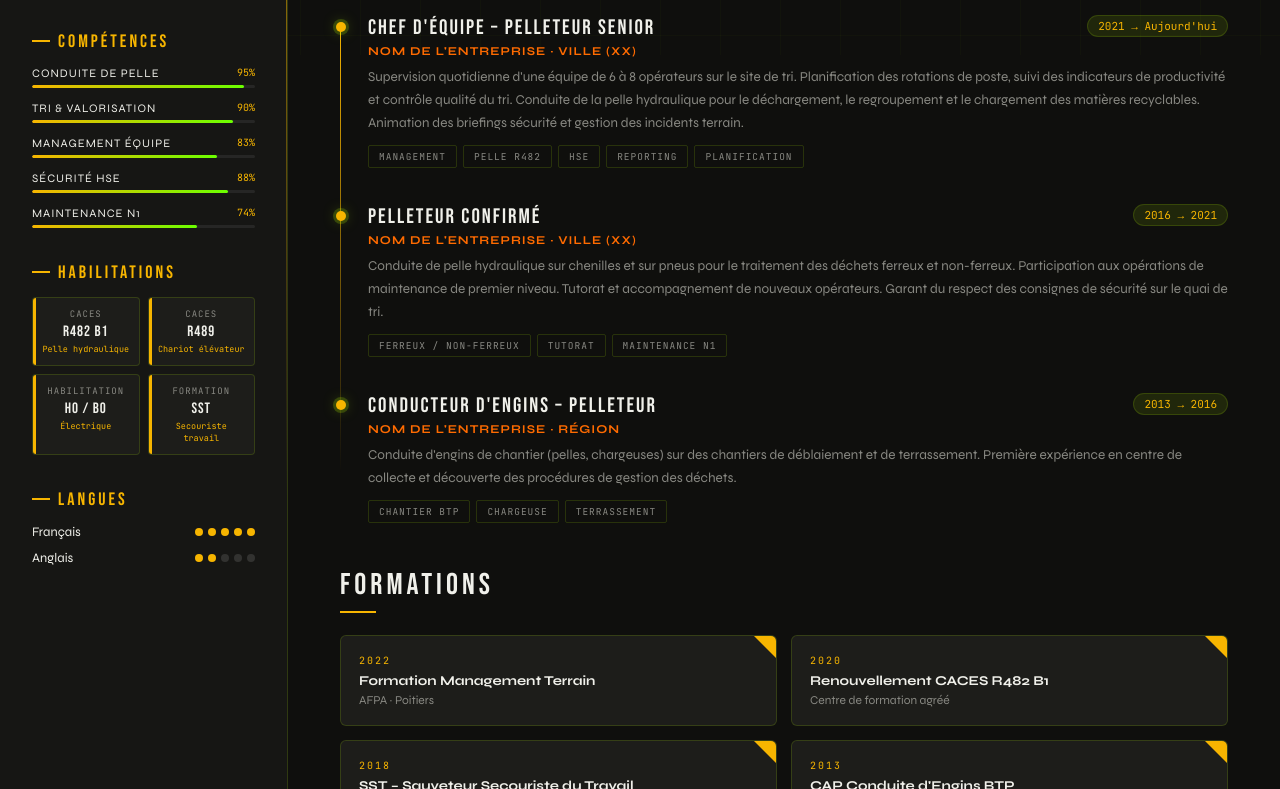
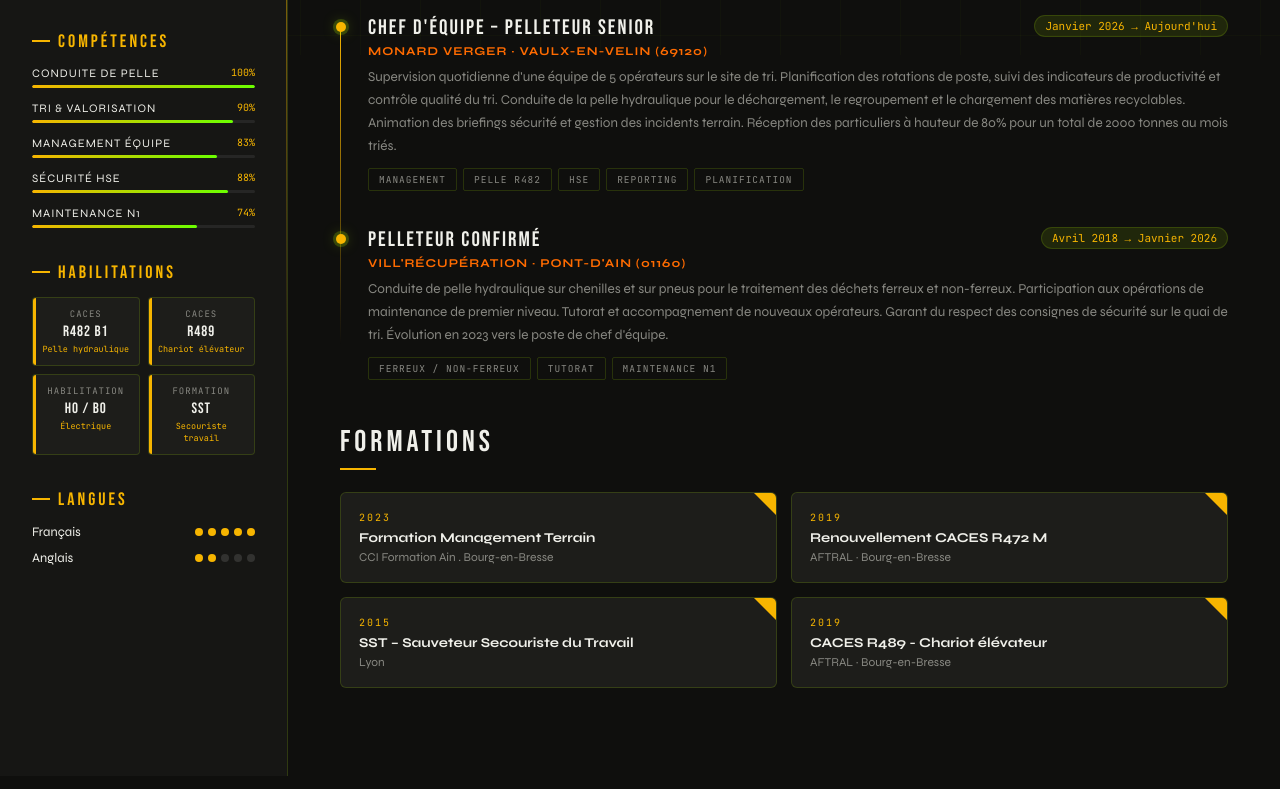
Before and after one commit to Anthony-Delacourt/CV, a plain HTML site: page index.html in a window 1280 px wide. Shown: the part 745-1534 px from the top of the page. Drawn offline with Linux system fonts and the light colour scheme.

Commit message:
personnalisation du CV

```diff
--- a/index.html
+++ b/index.html
@@ -54,7 +54,7 @@
             </li>
             <li class="citem">
               <span class="cicon">✉</span
-              ><a href="mailto:prenom.nom@email.fr">tonyrex@hotmailfr</a>
+              ><a href="mailto:prenom.nom@email.fr">tonyrex38@hotmail.fr</a>
             </li>
             <li class="citem">
               <span class="cicon">📍</span
@@ -73,10 +73,10 @@
           <div class="sk-item">
             <div class="sk-hd">
               <span class="sk-name">Conduite de pelle</span
-              ><span class="sk-pct">95%</span>
+              ><span class="sk-pct">100%</span>
             </div>
             <div class="sk-track">
-              <div class="sk-bar" data-width="95"></div>
+              <div class="sk-bar" data-width="100"></div>
             </div>
           </div>
           <div class="sk-item">
@@ -210,7 +210,7 @@
             <strong>leadership terrain</strong>, ma capacité à coordonner des
             équipes jusqu'à 5 opérateurs et mon engagement permanent envers la
             <strong>sécurité, la qualité et la performance</strong>. Déterminé à
-            évoluer vers un poste de chef d'équipe à responsabilité.
+            évoluer vers un poste de chef de chantier.
           </p>
         </div>
 
@@ -225,17 +225,19 @@
                 <!-- ✏️ Intitulé du poste -->
                 <span class="tl-role">Chef d'Équipe – Pelleteur Senior</span>
                 <!-- ✏️ Période -->
-                <span class="tl-date">2021 → Aujourd'hui</span>
+                <span class="tl-date">Janvier 2026 → Aujourd'hui</span>
               </div>
               <!-- ✏️ Entreprise et ville -->
-              <div class="tl-co">Nom de l'Entreprise · Ville (XX)</div>
+              <div class="tl-co">Monard Verger · Vaulx-en-velin (69120)</div>
               <div class="tl-desc">
-                Supervision quotidienne d'une équipe de 6 à 8 opérateurs sur le
-                site de tri. Planification des rotations de poste, suivi des
+                Supervision quotidienne d'une équipe de 5 opérateurs sur le site
+                de tri. Planification des rotations de poste, suivi des
                 indicateurs de productivité et contrôle qualité du tri. Conduite
                 de la pelle hydraulique pour le déchargement, le regroupement et
                 le chargement des matières recyclables. Animation des briefings
-                sécurité et gestion des incidents terrain.
+                sécurité et gestion des incidents terrain. Réception des
+                particuliers à hauteur de 80% pour un total de 2000 tonnes au
+                mois triés.
               </div>
               <div class="tl-tags">
                 <span class="tag">Management</span>
@@ -251,41 +253,21 @@
               <div class="tl-dot"></div>
               <div class="tl-hd">
                 <span class="tl-role">Pelleteur Confirmé</span>
-                <span class="tl-date">2016 → 2021</span>
+                <span class="tl-date">Avril 2018 → Javnier 2026</span>
               </div>
-              <div class="tl-co">Nom de l'Entreprise · Ville (XX)</div>
+              <div class="tl-co">Vill'Récupération · Pont-d'Ain (01160)</div>
               <div class="tl-desc">
                 Conduite de pelle hydraulique sur chenilles et sur pneus pour le
                 traitement des déchets ferreux et non-ferreux. Participation aux
                 opérations de maintenance de premier niveau. Tutorat et
                 accompagnement de nouveaux opérateurs. Garant du respect des
-                consignes de sécurité sur le quai de tri.
+                consignes de sécurité sur le quai de tri. Évolution en 2023 vers
+                le poste de chef d'équipe.
               </div>
               <div class="tl-tags">
                 <span class="tag">Ferreux / Non-ferreux</span>
                 <span class="tag">Tutorat</span>
                 <span class="tag">Maintenance N1</span>
-              </div>
-            </div>
-
-            <!-- Poste 3 -->
-            <div class="tl-item">
-              <div class="tl-dot"></div>
-              <div class="tl-hd">
-                <span class="tl-role">Conducteur d'Engins – Pelleteur</span>
-                <span class="tl-date">2013 → 2016</span>
-              </div>
-              <div class="tl-co">Nom de l'Entreprise · Région</div>
-              <div class="tl-desc">
-                Conduite d'engins de chantier (pelles, chargeuses) sur des
-                chantiers de déblaiement et de terrassement. Première expérience
-                en centre de collecte et découverte des procédures de gestion
-                des déchets.
-              </div>
-              <div class="tl-tags">
-                <span class="tag">Chantier BTP</span>
-                <span class="tag">Chargeuse</span>
-                <span class="tag">Terrassement</span>
               </div>
             </div>
           </div>
@@ -297,24 +279,24 @@
           <div class="fg">
             <!-- ✏️ Ajustez années, intitulés et organismes -->
             <div class="fc">
-              <div class="fc-year">2022</div>
+              <div class="fc-year">2023</div>
               <div class="fc-title">Formation Management Terrain</div>
-              <div class="fc-org">AFPA · Poitiers</div>
+              <div class="fc-org">CCI Formation Ain . Bourg-en-Bresse</div>
             </div>
             <div class="fc">
-              <div class="fc-year">2020</div>
-              <div class="fc-title">Renouvellement CACES R482 B1</div>
-              <div class="fc-org">Centre de formation agréé</div>
+              <div class="fc-year">2019</div>
+              <div class="fc-title">Renouvellement CACES R472 M</div>
+              <div class="fc-org">AFTRAL · Bourg-en-Bresse</div>
             </div>
             <div class="fc">
-              <div class="fc-year">2018</div>
+              <div class="fc-year">2015</div>
               <div class="fc-title">SST – Sauveteur Secouriste du Travail</div>
-              <div class="fc-org">Formation continue INRS</div>
+              <div class="fc-org">Lyon</div>
             </div>
             <div class="fc">
-              <div class="fc-year">2013</div>
-              <div class="fc-title">CAP Conduite d'Engins BTP</div>
-              <div class="fc-org">Lycée professionnel · Région</div>
+              <div class="fc-year">2019</div>
+              <div class="fc-title">CACES R489 - Chariot élévateur</div>
+              <div class="fc-org">AFTRAL · Bourg-en-Bresse</div>
             </div>
           </div>
         </div>
--- a/style.css
+++ b/style.css
@@ -123,6 +123,40 @@ body::before {
   text-transform: uppercase;
   margin-top: 8px;
 }
+@media (max-width: 767px) {
+  .title-sub {
+    letter-spacing: 3px;
+    font-size: 11px;
+    text-align: right;
+  }
+
+  .hdr-right {
+    text-align: right;
+    margin-left: auto;
+  }
+
+  .xp-row {
+    justify-content: flex-end;
+  }
+}
+
+@media (max-width: 400px) {
+  .title-sub {
+    letter-spacing: 2px;
+    font-size: 11px;
+    text-align: right;
+  }
+
+  .hdr-right {
+    text-align: right;
+    margin-left: auto;
+  }
+
+  .xp-row {
+    justify-content: flex-end;
+  }
+}
+
 .xp-row {
   display: flex;
   align-items: center;
```
